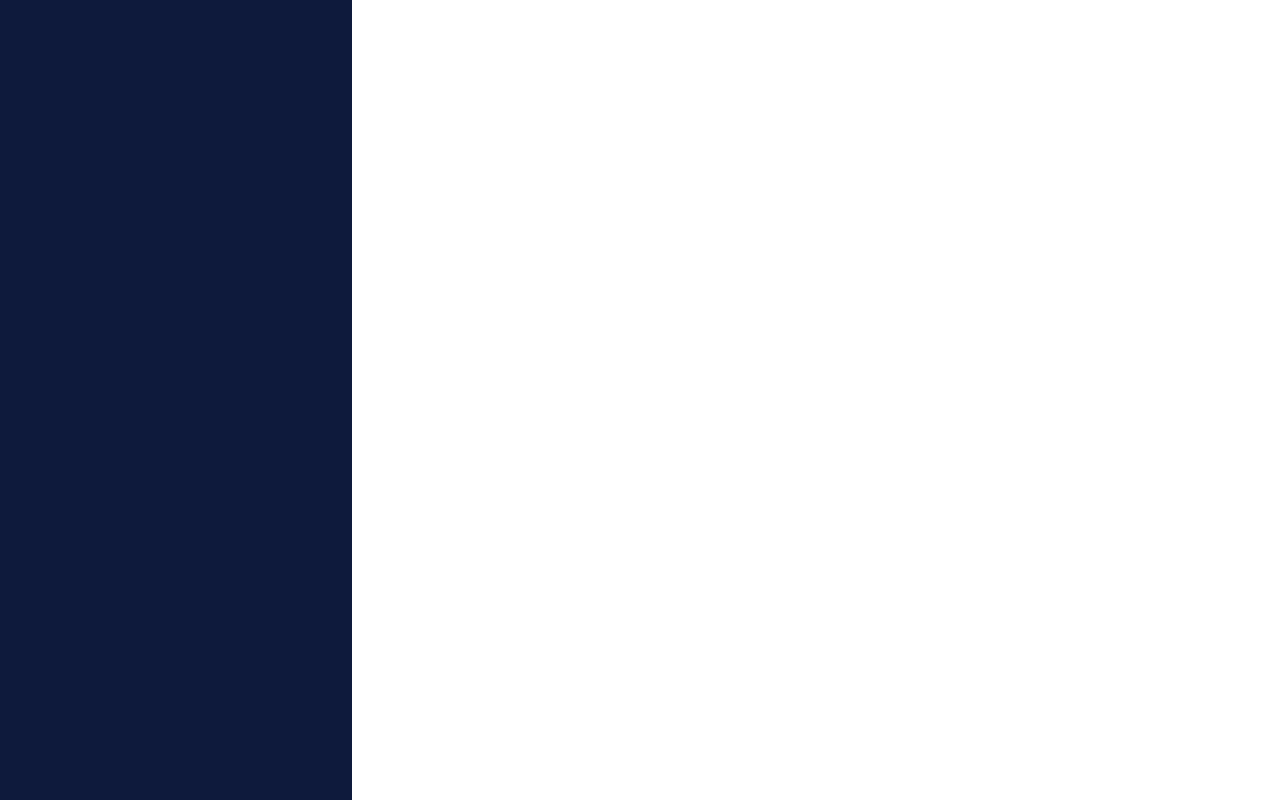
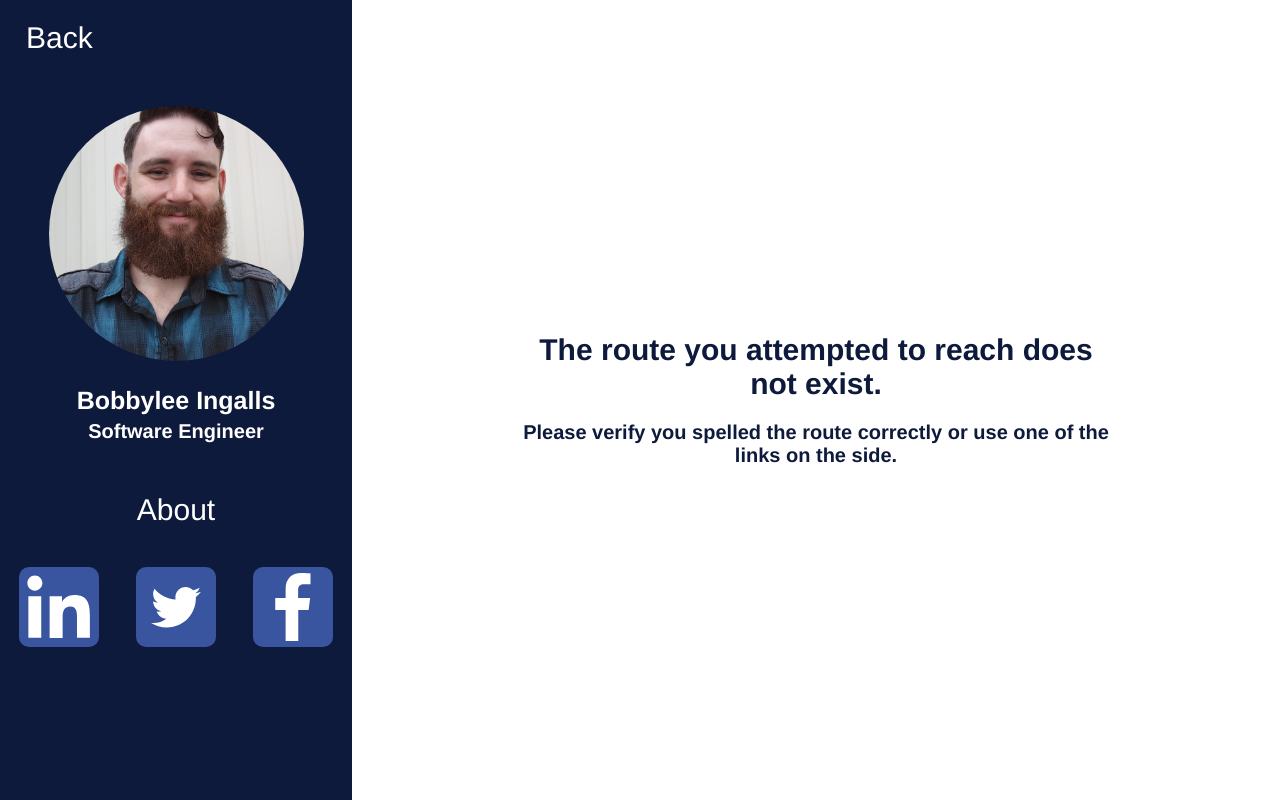
Before and after one commit to ReesesSnickers/BobbyleeIngallsPortfolio-FE, a React (Create React App) app: page /UnknownRoute in a window 1280 px wide. Before the commit this address led to /About. Built offline with nearby package versions, Linux system fonts and the light colour scheme; no server answers.

Commit message:
Applied Unknown Route messages to const

```diff
--- a/src/pages/UnkownRoute/UnknownRoute.js
+++ b/src/pages/UnkownRoute/UnknownRoute.js
@@ -1,14 +1,14 @@
 import React from "react";
+import { Messages } from "../../utility/constants/messages";
 
 const UnknownRoute = () => {
   return (
     <section className="portfolio-unknownroute">
       <h1 className="portfolio-unknownroute-error">
-        The route you attempted to reach either does not exist.
+        {Messages.BAD_ROUTE_TITLE}
       </h1>
       <h2 className="portfolio-unknownroute-message">
-        Please verify you spelled the route correctly or use one of the links on
-        the side.
+        {Messages.BAD_ROUTE_ACTION}
       </h2>
     </section>
   );
--- /dev/null
+++ b/src/utility/constants/messages.js
@@ -0,0 +1,5 @@
+export const Messages = {
+  BAD_ROUTE_TITLE: "The route you attempted to reach does not exist.",
+  BAD_ROUTE_ACTION:
+    "Please verify you spelled the route correctly or use one of the links on the side.",
+};
--- a/src/utility/constants/routes.js
+++ b/src/utility/constants/routes.js
@@ -3,4 +3,5 @@ export const ROUTES = {
   UNKNOWN: "/UnknownRoute",
   PROJECTS: "/Projects",
   BLOG: "/Blog",
+  ROOT: "/",
 };
```
